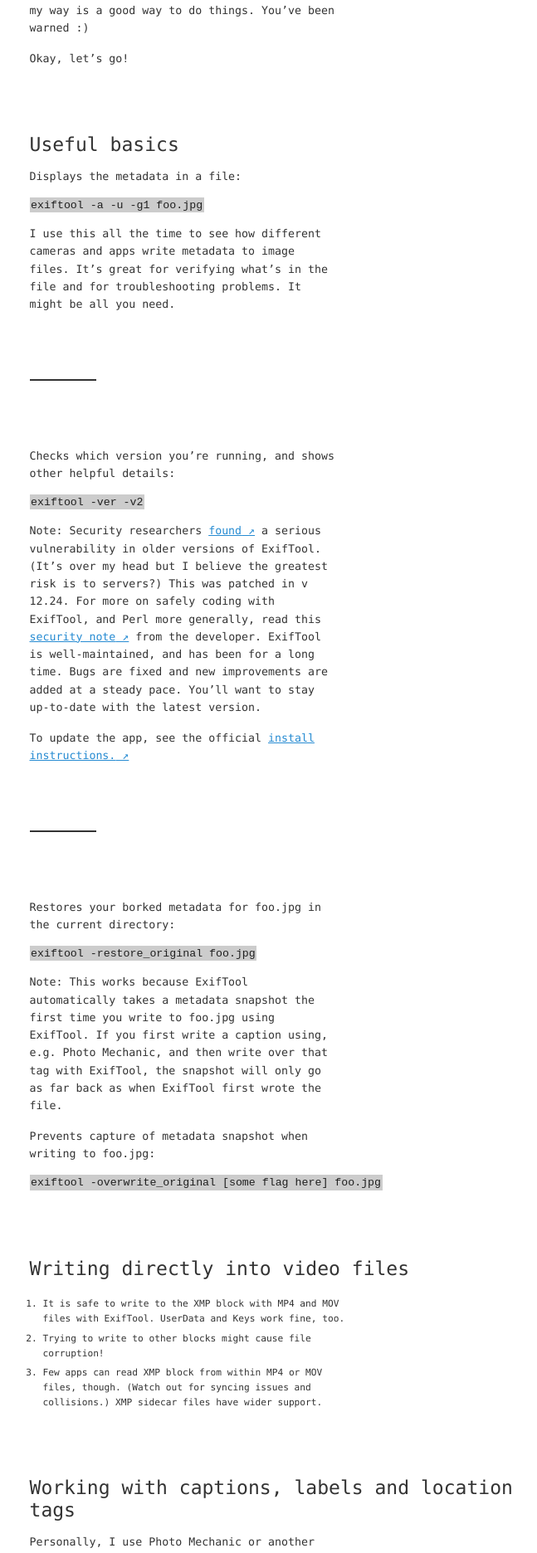
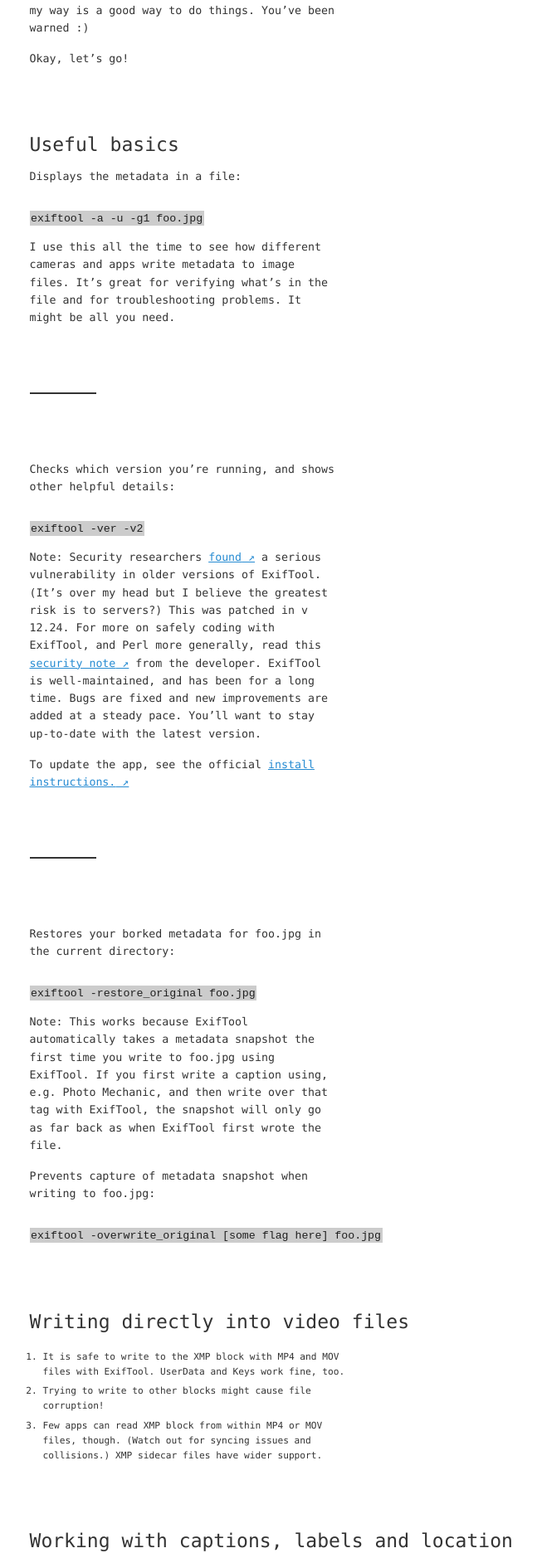
Before and after one commit to zachmccabe/zachmccabe.github.io, a Jekyll site: the page built from _tools/exiftool-notes.md, in a window 1280 px wide. Shown: the part 1100-2972 px from the top of the page at 83% size, without its empty margins (299-946 px from the left). Built offline with Jekyll 4.4.1, drawn with Linux system fonts in a browser that asks for light colours.

Commit message:
Update kao-midnite-13.css

```diff
--- a/assets/kao-midnite-13.css
+++ b/assets/kao-midnite-13.css
@@ -426,6 +426,10 @@
 }
 */
 
+p + pre {
+padding-top: 1.2em;
+}
+
 pre {
   font-size: var(--fs-pre);
   width: 100%;
```
